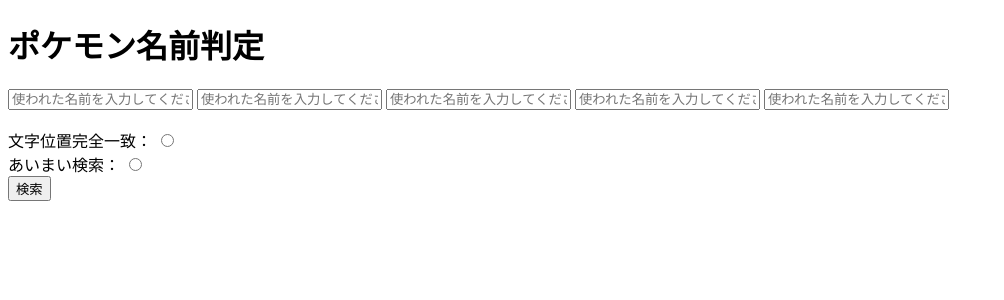
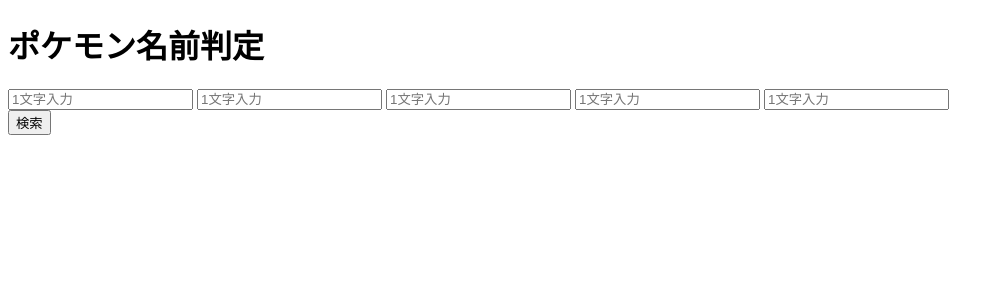
Before and after one commit to kawasaki-create/pokeWordleHint, a Flask app: page / in a window 1280 px wide. Shown: the top 300 px of the page, without its empty margins (0-1004 px from the left). Run offline with Flask 2, Linux system fonts and the light colour scheme.

Commit message:
ラジオボタンの削除

```diff
--- a/templates/index.html
+++ b/templates/index.html
@@ -3,21 +3,12 @@
 {% block body %}
 <h1>ポケモン名前判定</h1>
 <form method="POST" action="/scraping">
-    <input type="text" placeholder="使われた名前を入力してください" name="pokename1 pokename">
-    <input type="text" placeholder="使われた名前を入力してください" name="pokename2 pokename">
-    <input type="text" placeholder="使われた名前を入力してください" name="pokename3 pokename">
-    <input type="text" placeholder="使われた名前を入力してください" name="pokename4 pokename">
-    <input type="text" placeholder="使われた名前を入力してください" name="pokename5 pokename">
+    <input type="text" placeholder="1文字入力" name="pokename1">
+    <input type="text" placeholder="1文字入力" name="pokename2">
+    <input type="text" placeholder="1文字入力" name="pokename3">
+    <input type="text" placeholder="1文字入力" name="pokename4">
+    <input type="text" placeholder="1文字入力" name="pokename5">
     <br>
-    <br>
-    <div>
-        <label for="r1">文字位置完全一致：</label>
-        <input type="radio" id="r1" name="radio r1" value="文字位置完全一致">
-    </div>
-    <div>
-        <label for="r1">あいまい検索：</label>
-        <input type="radio" id="r2" name="radio r2" value="あいまい検索">
-    </div>
     <button type="submit">検索</button>
 </form>
 {% endblock %}
```
